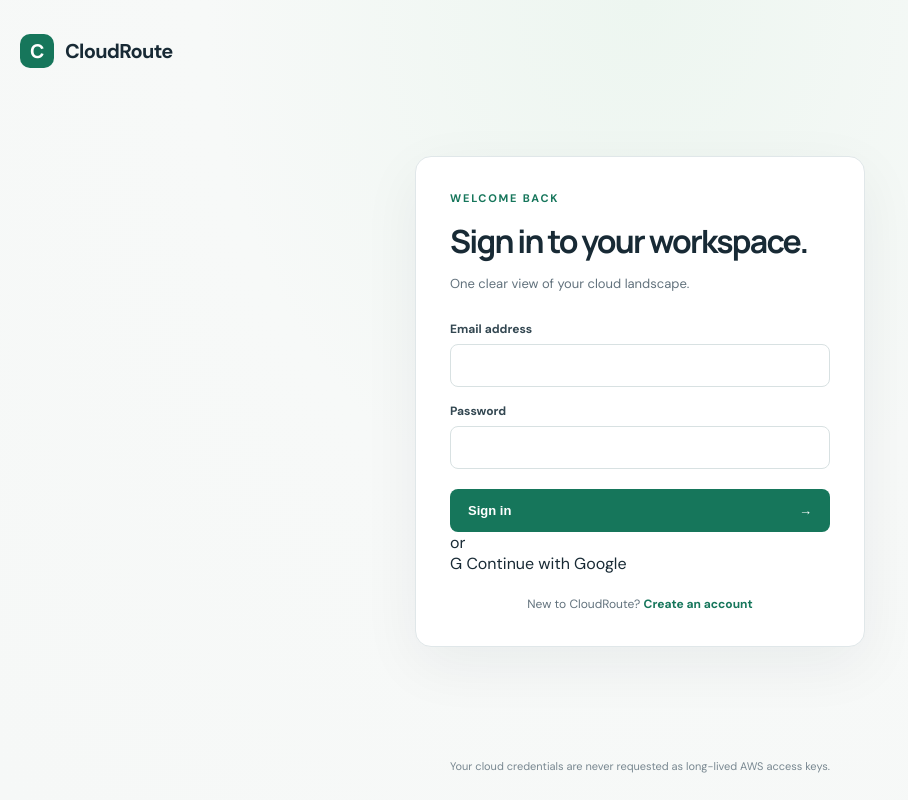
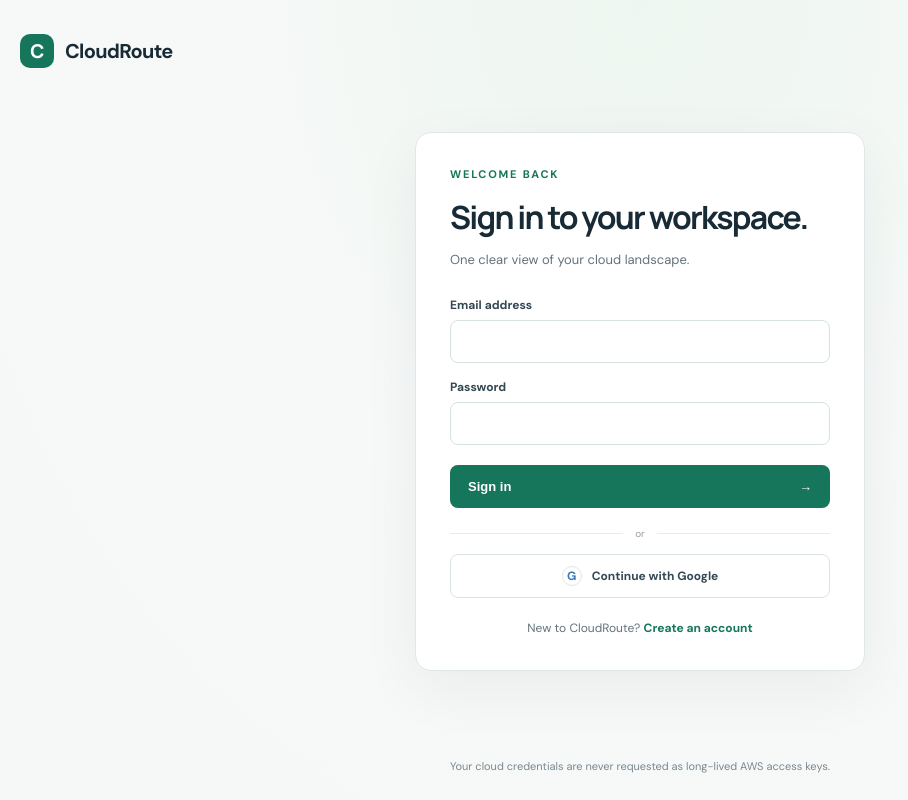
Before and after one commit to Stephen804-creator/CloudRoute, a Next.js app in the folder apps/web/: page /login in a window 1280 px wide. Shown: the whole page, without its empty margins (0-908 px from the left). Built offline with nearby package versions, Linux system fonts and the light colour scheme.

Commit message:
style(web): style Google sign-in option

```diff
--- a/apps/web/src/app/globals.css
+++ b/apps/web/src/app/globals.css
@@ -356,3 +356,9 @@ h2 { margin-bottom: 0; font-size: clamp(28px, 3.2vw, 38px); letter-spacing: -0.0
 .security-footer { display: flex; justify-content: space-between; gap: 15px; padding: 23px 0 35px; color: #819098; font-size: 11px; }
 .security-footer a { color: var(--green); font-weight: 700; }
 @media (max-width: 600px) { .security-page { width: calc(100% - 30px); } .security-hero { padding: 58px 0 38px; } .security-grid { grid-template-columns: 1fr; gap: 10px; } .security-section { padding: 27px 0; } }
+
+.auth-divider { display: flex; align-items: center; gap: 12px; margin: 19px 0 14px; color: #96a1a5; font-size: 10px; }
+.auth-divider::before, .auth-divider::after { content: ""; flex: 1; height: 1px; background: #e7eceb; }
+.google-button { display: flex; align-items: center; justify-content: center; gap: 10px; width: 100%; padding: 11px 14px; border: 1px solid #dbe3e3; border-radius: 8px; background: #fff; color: #334a55; font-size: 12px; font-weight: 700; }
+.google-button:hover { border-color: #aacdb9; background: #fbfdfb; }
+.google-button span { display: grid; width: 20px; height: 20px; place-items: center; border: 1px solid #e1e7e7; border-radius: 50%; color: #3977bf; font-size: 12px; font-weight: 800; }
```
